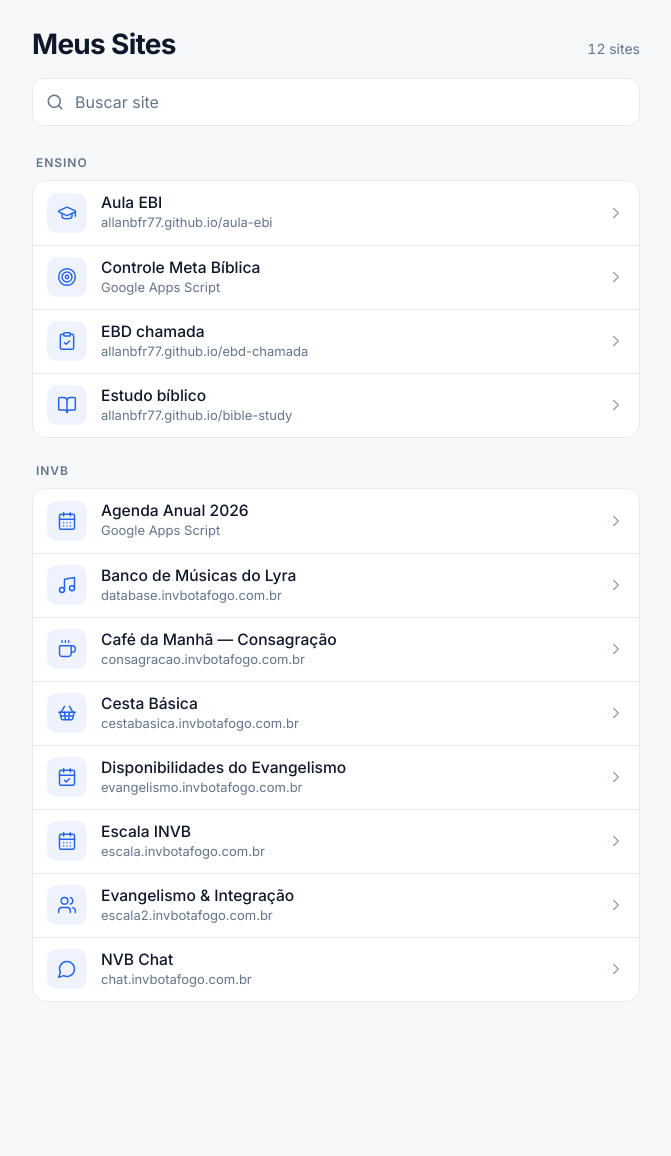
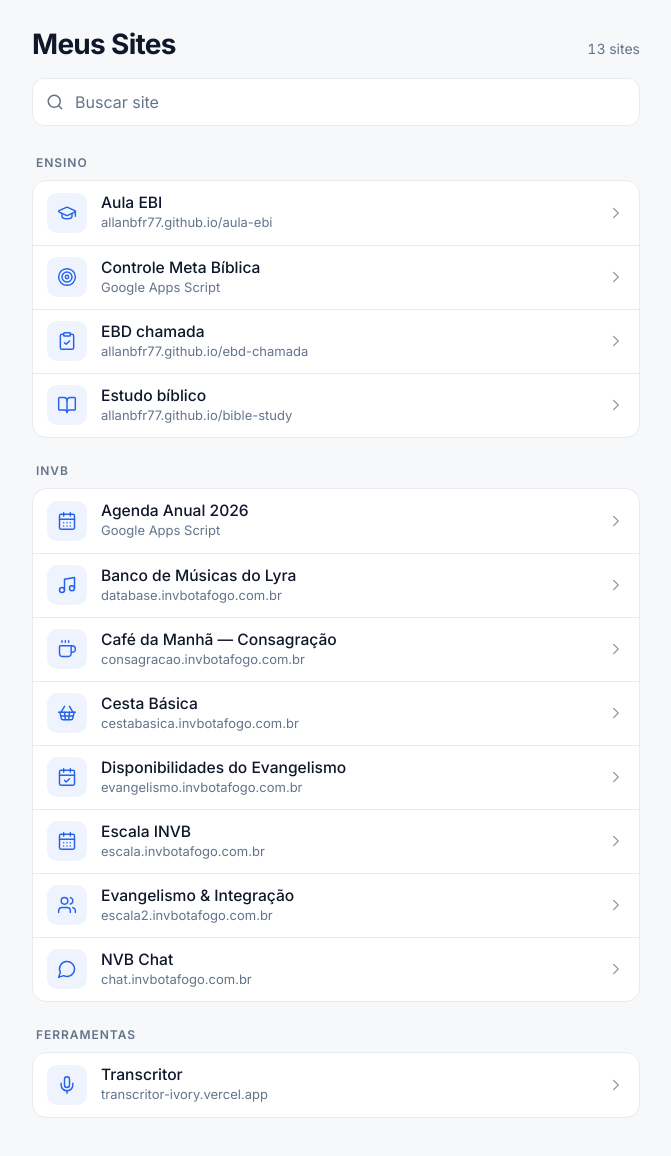
Before and after one commit to allanbfr77/meus-sites, a plain HTML site: page index.html in a window 1280 px wide. Shown: the whole page, without its empty margins (304-975 px from the left). Before the commit the page ends 1058 px from the top, so only its background shows below. Drawn offline with Linux system fonts and the light colour scheme.

Commit message:
Adiciona Transcritor
Co-Authored-By: Claude Opus 5.5 <noreply@anthropic.com>

```diff
--- a/index.html
+++ b/index.html
@@ -26,7 +26,7 @@
    - grupo: agrupa os sites em seções
    - icone: um destes nomes:
        calendario, calendario-ok, chat, cafe, cesta, pessoas,
-       musica, livro, prancheta, formatura, alvo, globo, casa, coracao,
+       musica, livro, prancheta, formatura, alvo, microfone, globo, casa, coracao,
        dinheiro, video, documento, configuracoes
    ============================================================ */
 const SITES = [
@@ -42,6 +42,7 @@ const SITES = [
   { nome: "Aula EBI",                        url: "https://allanbfr77.github.io/aula-ebi/",    grupo: "Ensino", icone: "formatura" },
   { nome: "Controle Meta Bíblica",           url: "https://script.google.com/macros/s/AKfycbzXO3QbNefANtCwiH4x-yrVjI9gLwpIjvY6L7vxeUP_h8XYo6REYJBzMEZBHV05poKh-w/exec", grupo: "Ensino", icone: "alvo" },
   { nome: "Agenda Anual 2026",               url: "https://script.google.com/macros/s/AKfycbxzwYwBibBDxLooCPEvBOQGiT6xq7g_KfPvaMoMcY_Lw037pozPfr4pbQ6Jcz1i0QniUw/exec", grupo: "INVB",   icone: "calendario" },
+  { nome: "Transcritor",                     url: "https://transcritor-ivory.vercel.app/",     grupo: "Ferramentas", icone: "microfone" },
 ];
 </script>
 <style>
@@ -129,6 +130,7 @@ const ICONS = {
   "livro": '<path d="M12 7v14"/><path d="M3 18a1 1 0 0 1-1-1V4a1 1 0 0 1 1-1h5a4 4 0 0 1 4 4 4 4 0 0 1 4-4h5a1 1 0 0 1 1 1v13a1 1 0 0 1-1 1h-6a3 3 0 0 0-3 3 3 3 0 0 0-3-3z"/>',
   "prancheta": '<rect width="8" height="4" x="8" y="2" rx="1" ry="1"/><path d="M16 4h2a2 2 0 0 1 2 2v14a2 2 0 0 1-2 2H6a2 2 0 0 1-2-2V6a2 2 0 0 1 2-2h2"/><path d="m9 14 2 2 4-4"/>',
   "formatura": '<path d="M21.42 10.922a1 1 0 0 0-.019-1.838L12.83 5.18a2 2 0 0 0-1.66 0L2.6 9.08a1 1 0 0 0 0 1.832l8.57 3.908a2 2 0 0 0 1.66 0z"/><path d="M22 10v6"/><path d="M6 12.5V16a6 3 0 0 0 12 0v-3.5"/>',
+  "microfone": '<path d="M12 19v3"/><path d="M19 10v2a7 7 0 0 1-14 0v-2"/><rect x="9" y="2" width="6" height="13" rx="3"/>',
   "alvo": '<circle cx="12" cy="12" r="10"/><circle cx="12" cy="12" r="6"/><circle cx="12" cy="12" r="2"/>',
   "globo": '<circle cx="12" cy="12" r="10"/><path d="M12 2a14.5 14.5 0 0 0 0 20 14.5 14.5 0 0 0 0-20"/><path d="M2 12h20"/>',
   "casa": '<path d="M15 21v-8a1 1 0 0 0-1-1h-4a1 1 0 0 0-1 1v8"/><path d="M3 10a2 2 0 0 1 .709-1.528l7-5.999a2 2 0 0 1 2.582 0l7 5.999A2 2 0 0 1 21 10v9a2 2 0 0 1-2 2H5a2 2 0 0 1-2-2z"/>',
@@ -144,7 +146,7 @@ const fixUrl = u => { u=(u||"").trim(); return /^https?:\/\//i.test(u) ? u : "ht
 const host = u => { try { const x=new URL(u); if (x.hostname==="script.google.com") return "Google Apps Script"; return (x.hostname+x.pathname).replace(/^www\./,"").replace(/\/$/,""); } catch { return u; } };
 const norm = s => s.toLowerCase().normalize("NFD").replace(/[̀-ͯ]/g,"");
 const sites = SITES.filter(s => s && s.nome && s.url).map(s => ({...s, url: fixUrl(s.url)}));
-const ORDER = ["Ensino", "INVB"];
+const ORDER = ["Ensino", "INVB", "Ferramentas"];
 
 function render(){
   const q = norm(document.getElementById("q").value.trim());
```
